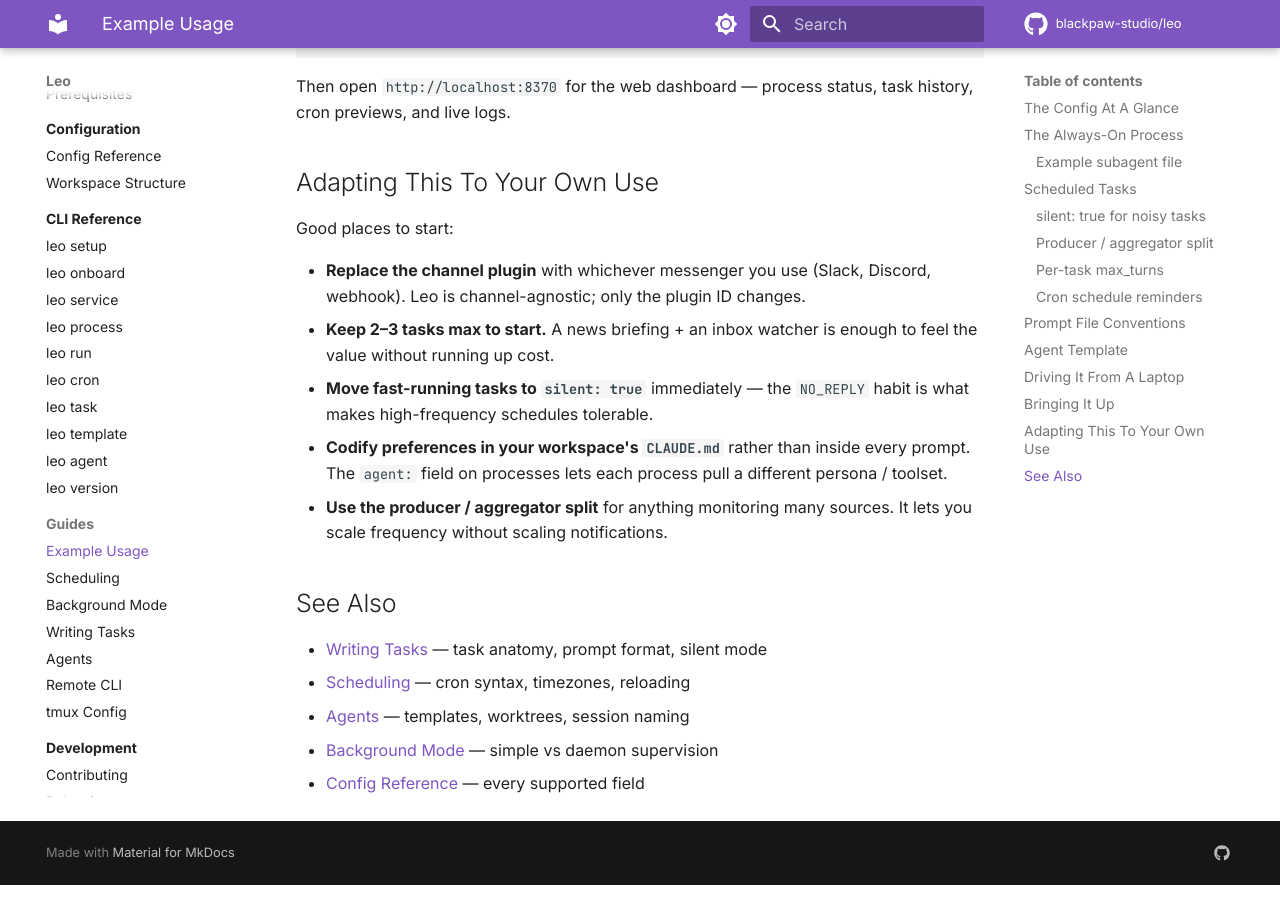
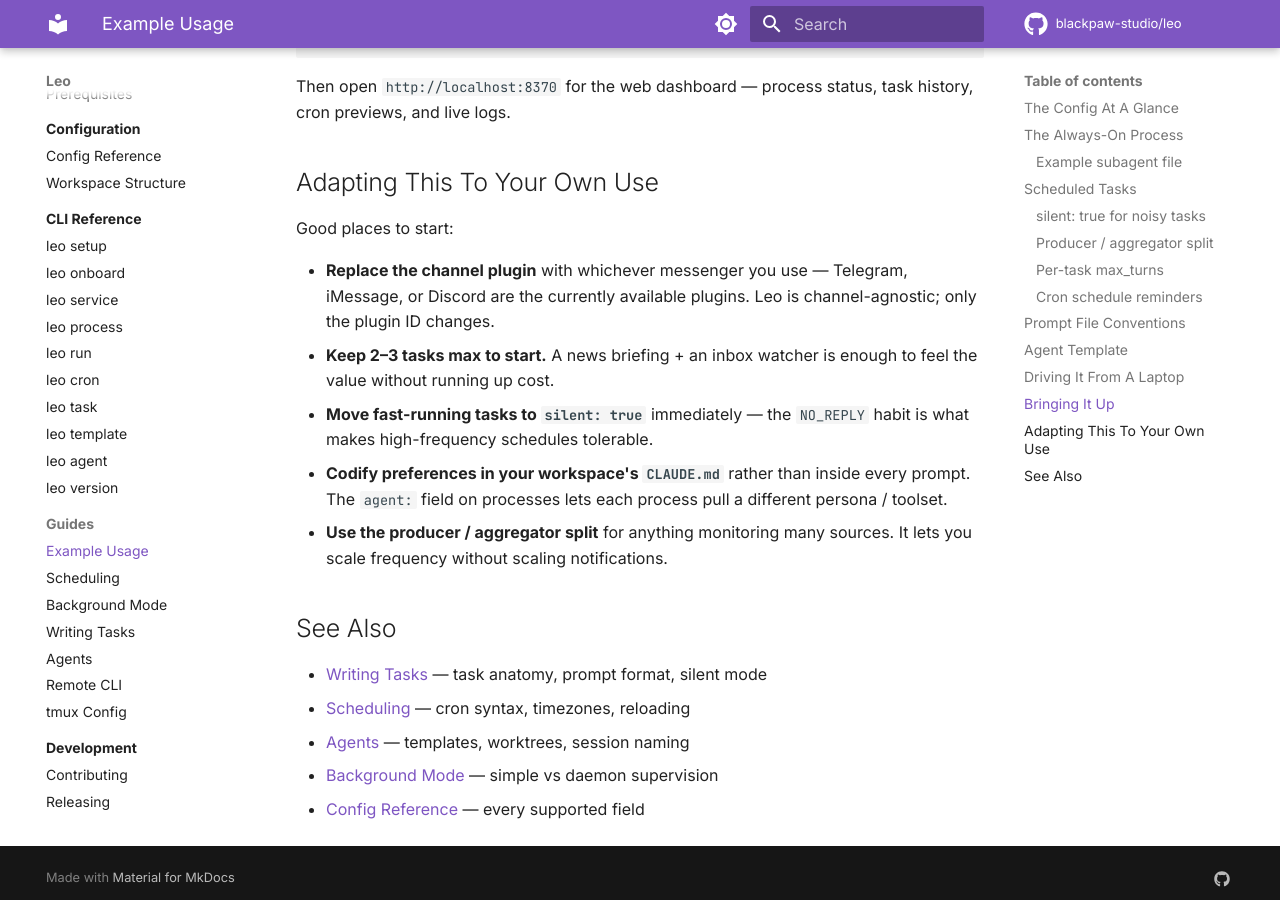
Before and after one commit to blackpaw-studio/leo, an MkDocs documentation site: the page built from docs/guides/example-usage.md, in a window 1280 px wide and 900 px high, scrolled down 8609 px. Built offline with MkDocs 1.6.1 and Material for MkDocs 9.7.7, drawn with Linux system fonts in a browser that asks for light colours; comment, search, counter and statistics services are not loaded.

Commit message:
docs(example-usage): correct available channel plugins list
Telegram, iMessage, and Discord are what actually exist today —
Slack and 'webhook' were fabricated.

```diff
--- a/docs/guides/example-usage.md
+++ b/docs/guides/example-usage.md
@@ -351,7 +351,7 @@ Then open `http://localhost:8370` for the web dashboard — process status, task
 
 Good places to start:
 
-- **Replace the channel plugin** with whichever messenger you use (Slack, Discord, webhook). Leo is channel-agnostic; only the plugin ID changes.
+- **Replace the channel plugin** with whichever messenger you use — Telegram, iMessage, or Discord are the currently available plugins. Leo is channel-agnostic; only the plugin ID changes.
 - **Keep 2–3 tasks max to start.** A news briefing + an inbox watcher is enough to feel the value without running up cost.
 - **Move fast-running tasks to `silent: true`** immediately — the `NO_REPLY` habit is what makes high-frequency schedules tolerable.
 - **Codify preferences in your workspace's `CLAUDE.md`** rather than inside every prompt. The `agent:` field on processes lets each process pull a different persona / toolset.
```
